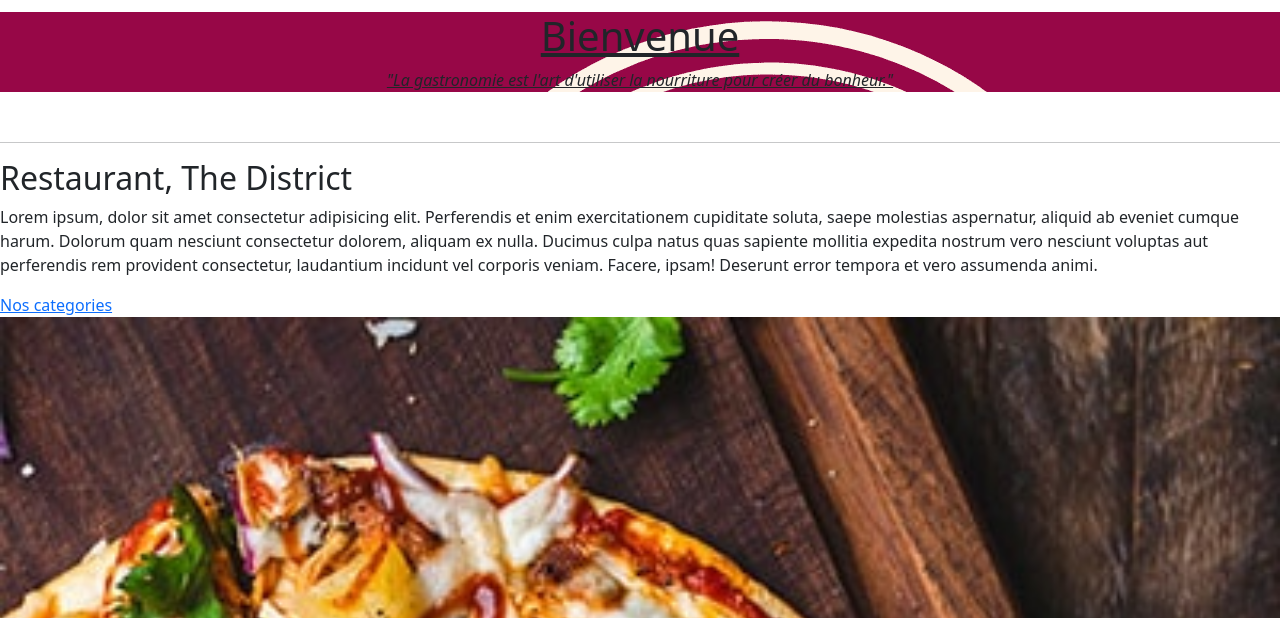
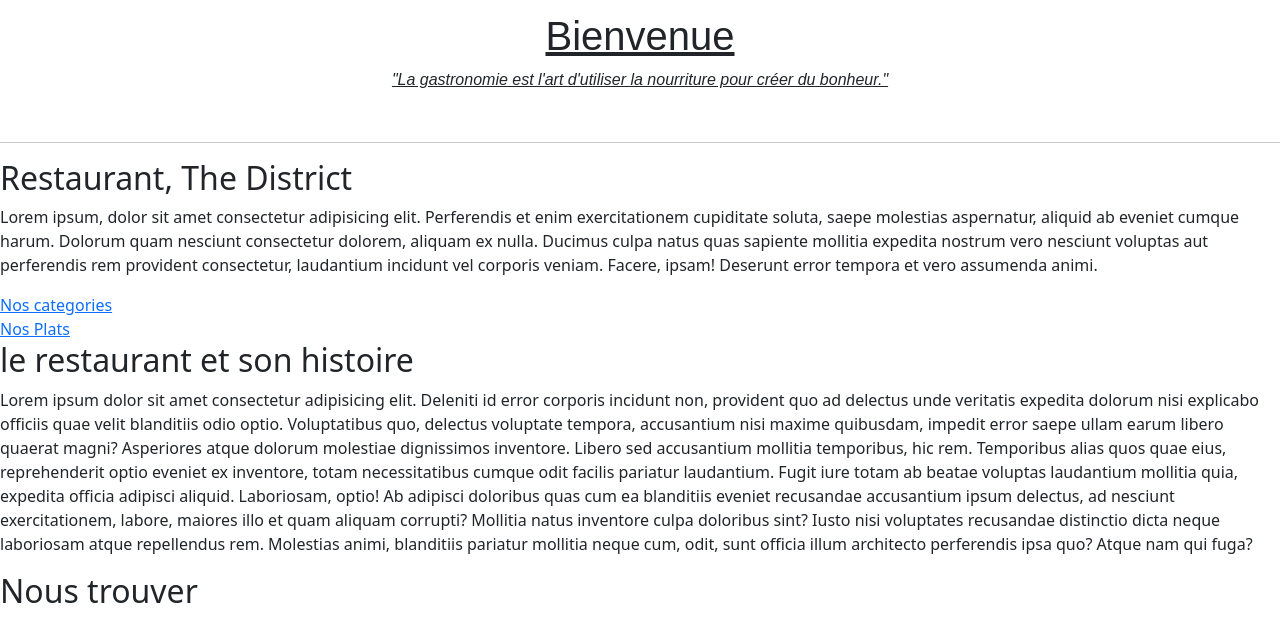
Before and after one commit to Alice2568/the-district, a PHP site: page /eshopthedistrictbootstrap.html in a window 1280 px wide. Shown: the part 58-676 px from the top of the page. Run offline with PHP 8.4, Linux system fonts and the light colour scheme.

Commit message:
majdistrict

```diff
--- a/eshopthedistrictbootstrap.html
+++ b/eshopthedistrictbootstrap.html
@@ -5,6 +5,9 @@
   <meta charset="utf-8">
   <meta name="viewport" content="width=device-width, initial-scale=1">
   <title>The district</title>
+  <link rel="preconnect" href="https://fonts.googleapis.com">
+<link rel="preconnect" href="https://fonts.gstatic.com" crossorigin>
+<link href="https://fonts.googleapis.com/css2?family=Caveat:wght@400..700&display=swap" rel="stylesheet">
   <link href="https://cdn.jsdelivr.net/npm/bootstrap@5.3.3/dist/css/bootstrap.min.css" rel="stylesheet"
     integrity="sha384-QWTKZyjpPEjISv5WaRU9OFeRpok6YctnYmDr5pNlyT2bRjXh0JMhjY6hW+ALEwIH" crossorigin="anonymous">
   <link href="style.css" rel="stylesheet">
@@ -71,7 +74,7 @@
     </div>
   </nav>
   <div class="divwelcome">
-    <h1 class="welcome">Bienvenue</h1><!--changer la font pour faire une jolie font un peu style caligraphie-->
+    <h1 class="welcome">Bienvenue</h1><!--changer la font (caveat-font) pour faire une jolie font un peu style caligraphie-->
     <p><em>"La gastronomie est l'art d'utiliser la nourriture pour créer du bonheur."</em></p>
   </div>
   <hr>
@@ -87,7 +90,7 @@
     vero assumenda animi.</p>
   <!--citation sur la cuisine et le bonheur de partager un repas-->
   <div><a href="categories.html" title="Nos catégories">Nos categories</a></div>
-  <div id="carouselExampleIndicators" class="carousel slide">
+  <!--<div id="carouselExampleIndicators" class="carousel slide">
     <div class="carousel-indicators">
       <button type="button" data-bs-target="#carouselExampleIndicators" data-bs-slide-to="0" class="active"
         aria-current="true" aria-label="Slide 1"></button>
@@ -117,7 +120,7 @@
       <span class="carousel-control-next-icon" aria-hidden="true"></span>
       <span class="visually-hidden">Next</span>
     </button>
-  </div>
+  </div>-->
   <!--Button linked avec nos catégories suivis des photos de quelques catégories-->
   <div><a href="plats.html" title="Nos plats">Nos Plats</a></div>
   <!--Button linked avec nos plats suivis de qqs photos de plats-->
--- a/style.css
+++ b/style.css
@@ -13,9 +13,10 @@ then body + id specifique à chaque page?*/
     margin-top: 70px;
     margin-bottom: 50px;
     text-decoration: underline;
+    font-family: "Caveazt", sans-serif;
 }
 .divwelcome {
-    background-image: url("img/images_the_district/the_district_brand/linkedin_banner_image_1.png");
+    background-image:
 }
 nav.navbar {
     position: fixed;
```
